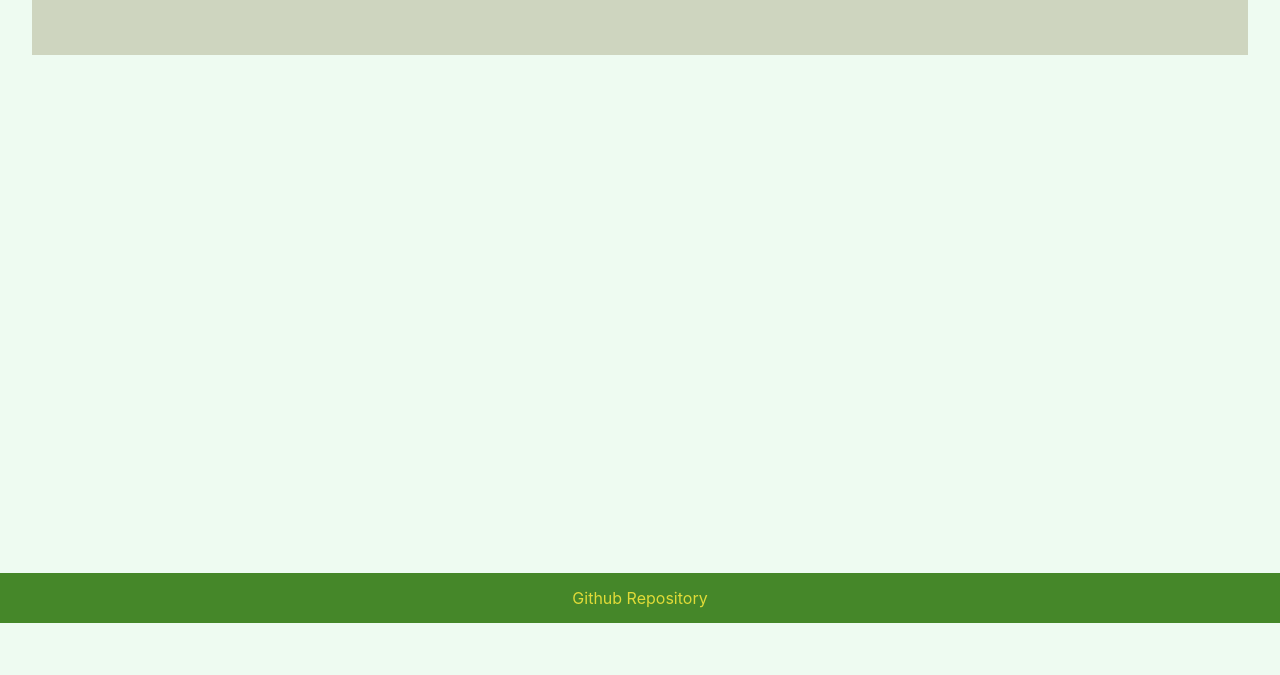
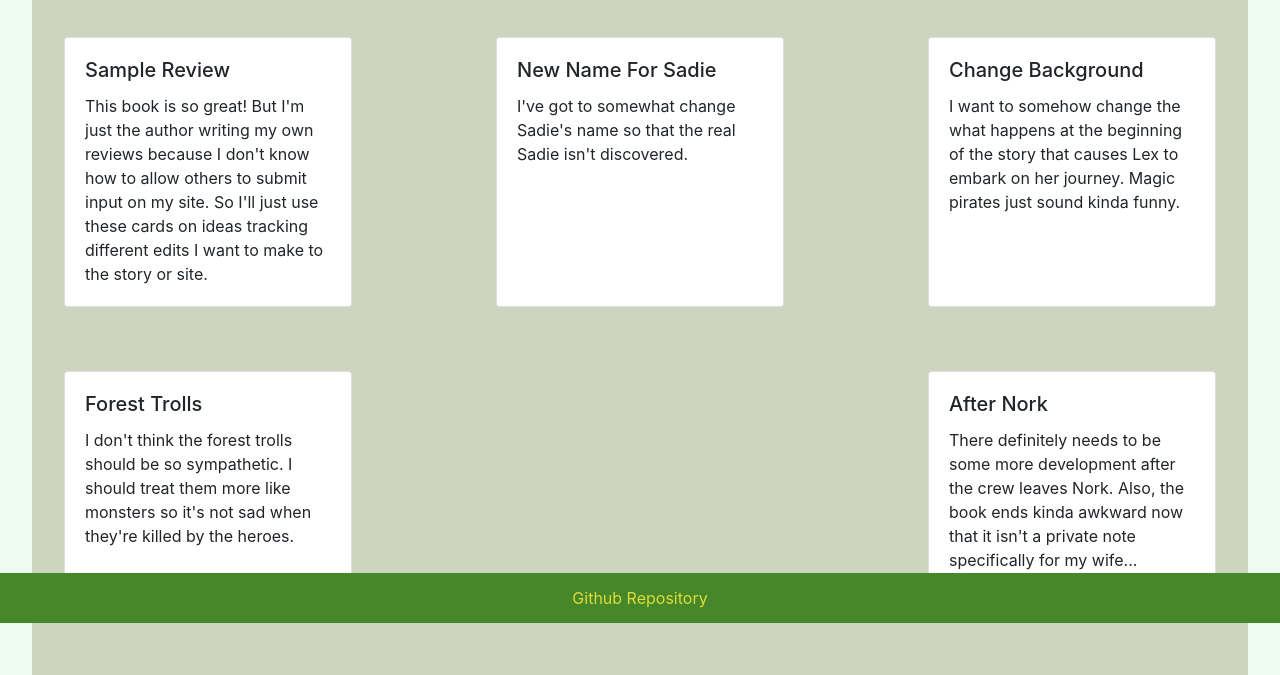
Before and after one commit to Asht0n16/CS260-CP1, a plain HTML site: page links/reviews.html in a window 1280 px wide. Shown: the part 177-852 px from the top of the page. Before the commit the page ends 800 px from the top, so only its background shows below. Drawn offline with nearby package versions, Linux system fonts and the light colour scheme.

Commit message:
Final Commit For Project
I definitely need to make some changes to make the site a bit more
pretty and the story itself definitely needs some editing, but I meet
all the requirements for this assignment so I'm calling it good for now.

```diff
--- a/links/reviews.html
+++ b/links/reviews.html
@@ -28,6 +28,48 @@
 
     <div class="content">
       <h1>Reviews</h1>
+      <div class="reviews">
+        <div class="card" style="width: 18rem;">
+          <div class="card-body">
+            <h5 class="card-title">Sample Review</h5>
+            <p class="card-text">This book is so great! But I'm just the author
+            writing my own reviews because I don't know how to allow others to submit
+            input on my site. So I'll just use these cards on ideas tracking different
+            edits I want to make to the story or site.</p>
+          </div>
+        </div>
+        <div class="card" style="width: 18rem;">
+          <div class="card-body">
+            <h5 class="card-title">New Name For Sadie</h5>
+            <p class="card-text">I've got to somewhat change Sadie's name so that
+            the real Sadie isn't discovered.</p>
+          </div>
+        </div>
+        <div class="card" style="width: 18rem;">
+          <div class="card-body">
+            <h5 class="card-title">Change Background</h5>
+            <p class="card-text">I want to somehow change the what happens at the
+            beginning of the story that causes Lex to embark on her journey. Magic
+            pirates just sound kinda funny.</p>
+          </div>
+        </div>
+        <div class="card" style="width: 18rem;">
+          <div class="card-body">
+            <h5 class="card-title">Forest Trolls</h5>
+            <p class="card-text">I don't think the forest trolls should be so sympathetic.
+            I should treat them more like monsters so it's not sad when they're killed
+            by the heroes.</p>
+          </div>
+        </div>
+        <div class="card" style="width: 18rem;">
+          <div class="card-body">
+            <h5 class="card-title">After Nork</h5>
+            <p class="card-text">There definitely needs to be some more development
+            after the crew leaves Nork. Also, the book ends kinda awkward now that
+            it isn't a private note specifically for my wife...</p>
+          </div>
+        </div>
+      </div>
     </div>
 
     <div class="footer">
--- a/styles/master-styles.css
+++ b/styles/master-styles.css
@@ -105,6 +105,16 @@ h2 {
   padding: 1.5rem;
 }
 
+.reviews {
+  display: flex;
+  flex-wrap: wrap;
+  justify-content: space-between;
+}
+
+.card {
+  margin: 2rem;
+}
+
 /* Mobile Styles */
 @media only screen and (max-width: 950px) {
   .description {
```
